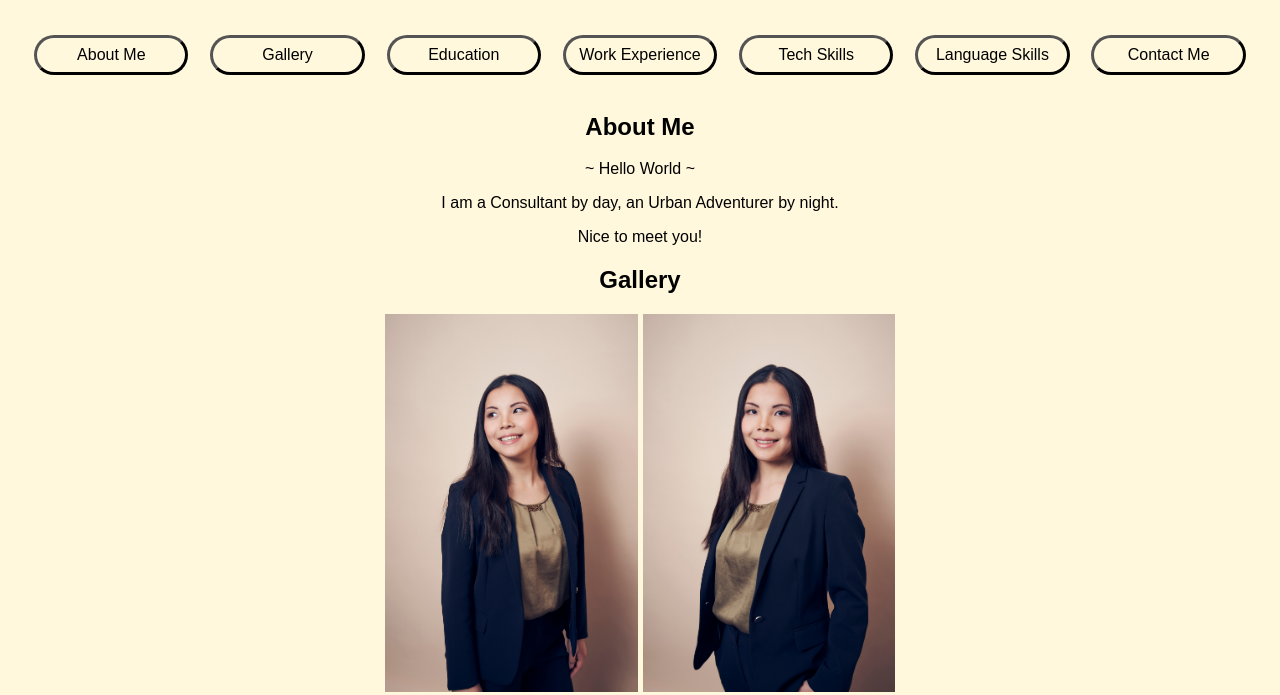
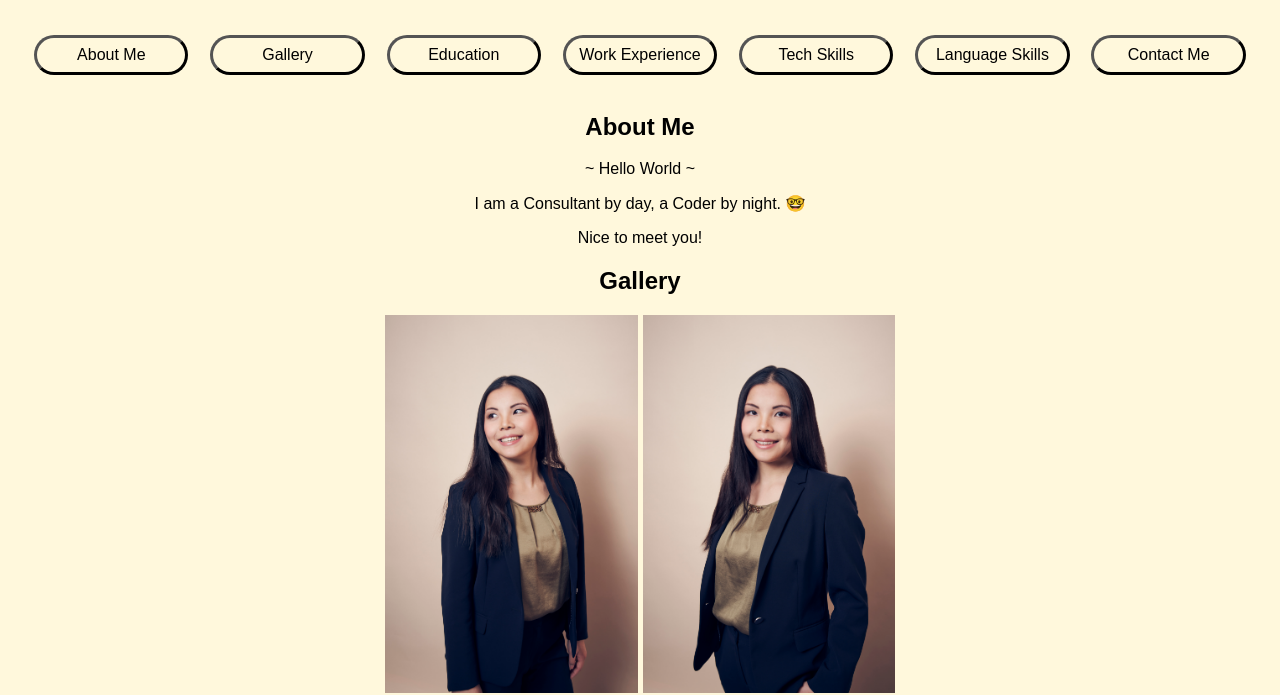
Before and after one commit to lindajk/personal-website, a plain HTML site: page index.html in a window 1280 px wide. Shown: the part 124-819 px from the top of the page. Drawn offline with Linux system fonts and the light colour scheme.

Commit message:
Change aboutme

```diff
--- a/index.html
+++ b/index.html
@@ -28,7 +28,7 @@
           ~ Hello World ~
         </p>
         <p>
-          I am a Consultant by day, an Urban Adventurer by night.
+          I am a Consultant by day, a Coder by night. 🤓
         </p>
         <p>
           Nice to meet you!
```
